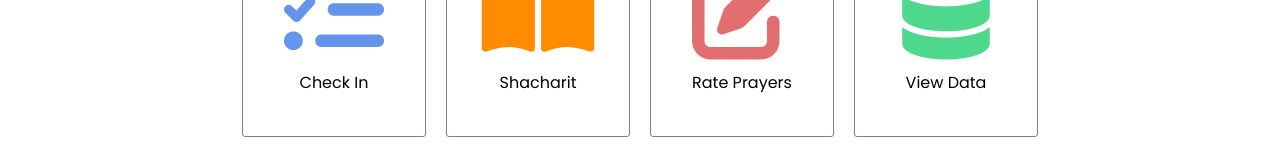
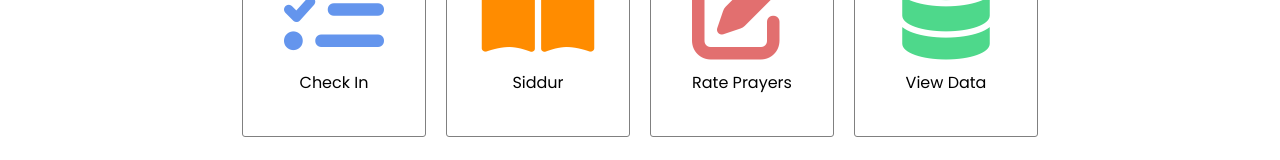
Before and after one commit to matankb/tfillah-feelings, a React (Create React App) app: page / in a window 1280 px wide. Shown: the part 269-429 px from the top of the page. Built offline with nearby package versions, Linux system fonts and the light colour scheme; no server answers.

Commit message:
Rename Siddur to Shacharit on home screen

```diff
--- a/src/components/Home/Home.tsx
+++ b/src/components/Home/Home.tsx
@@ -10,7 +10,7 @@ const Home = () => {
       <h1>Kavanapp</h1>
       <div className={style['section-buttons']}>
         <SectionButton name="Check In" icon="fas fa-tasks" color="cornflowerblue" linkTo="/check-in" />
-        <SectionButton name="Shacharit" icon="fas fa-book-open" color="darkorange" linkTo="/siddur" />
+        <SectionButton name="Siddur" icon="fas fa-book-open" color="darkorange" linkTo="/siddur" />
         <SectionButton name="Rate Prayers" icon="fas fa-edit" color="#e26f6f" linkTo="/rate" />
         <SectionButton name="View Data" icon="fas fa-database" color="#4ed88b" linkTo="/data" />
       </div>
```
